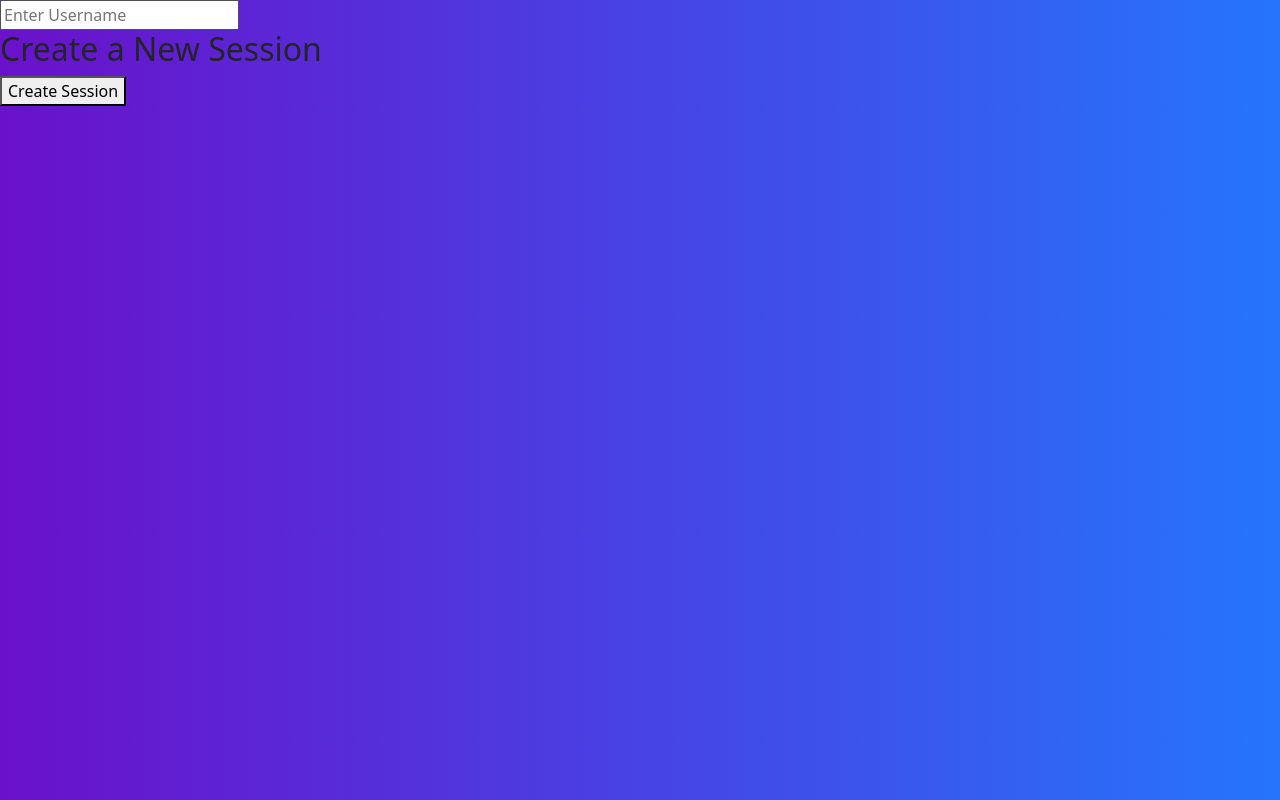
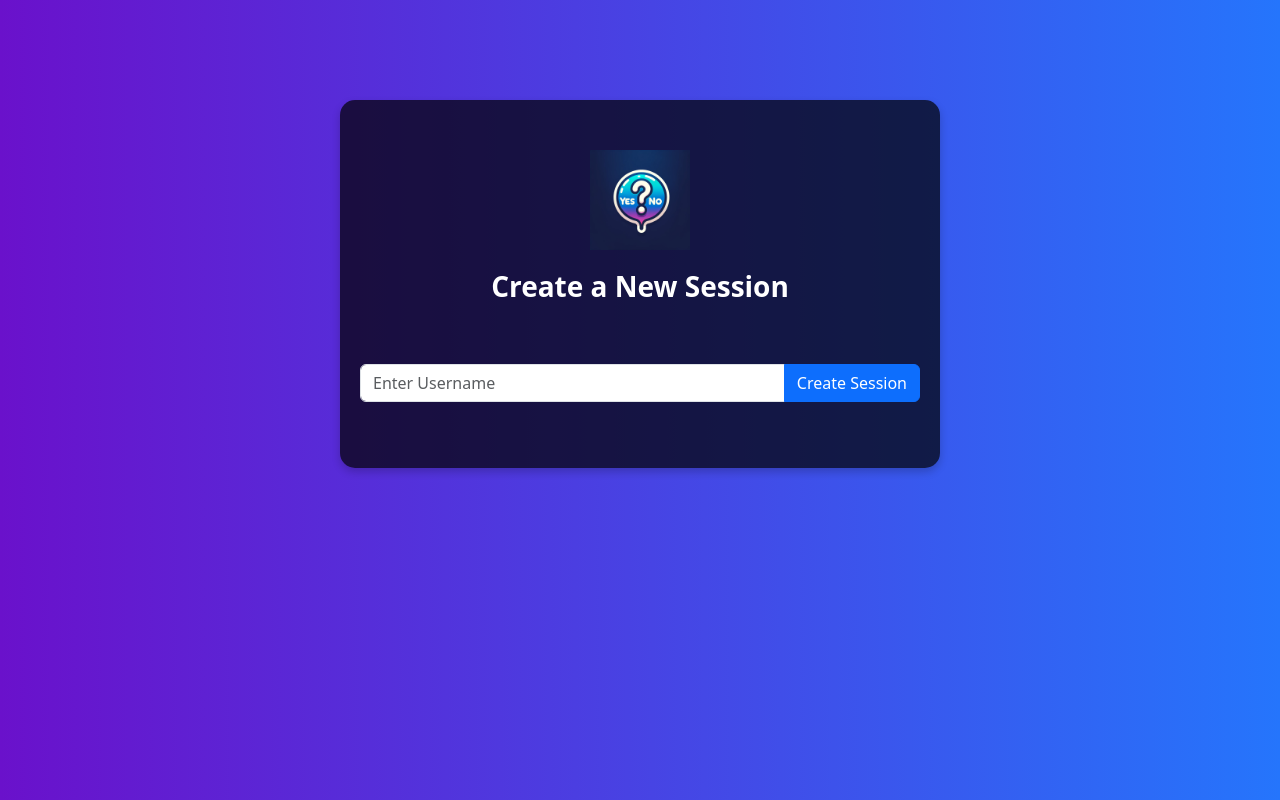
Before and after one commit to yacbln/guess-less, a React (Create React App) app in the folder guess-less-react-frontend/: page /create-session in a window 1280 px wide. Built offline with nearby package versions, Linux system fonts and the light colour scheme; the HTML template or start-up script is replaced by a standard one.

Commit message:
more styling

```diff
--- a/guess-less-react-frontend/src/components/CreateSessionPage.js
+++ b/guess-less-react-frontend/src/components/CreateSessionPage.js
@@ -1,7 +1,8 @@
 import React, { useState, useEffect } from 'react';
 import {createSession,requestStartSession} from '../websocket/websocket';
 import { useNavigate } from 'react-router-dom';
-import './RunningSessionPage.css';
+import './HomePage.css';
+import logo from '../images/logo.png'
 
 
 const CreateSessionPage = ({setWs,setSessionId,ws,sessionId,setHint, setInitTurn}) => {
@@ -63,18 +64,37 @@ const CreateSessionPage = ({setWs,setSessionId,ws,sessionId,setHint, setInitTurn
   };
 
   return (
-    <div>
+
+    // <div className="home-container">
+    // <img src={logo} alt="Logo" className="logo" />
+    //   <h1>Welcome to Guess Less</h1>
+    //   <p>Start or join a session with friends!</p>
+    //   <div className="buttons">
+    //     <Link to="/create-session" className="btn btn-primary" style={{ marginRight: '20px' }}>Create New Session</Link>
+    //     <Link to="/join-session" className="btn btn-primary">Join Existing Session</Link>
+    //   </div>
+    // </div>
+
+
+    <div className="home-container">
+
+      {/* <div className="mb-3">
+        <button className="btn btn-primary"> Home </button>
+      </div> */}
+      <img src={logo} alt="Logo" className="logo" />
+      <h3>Create a New Session</h3>
       {sessionStatus == 'SessionNotCreated' && (
-
-      <div>
+      <div className="row">
+        <div className="input-group mb-3">
           <input
-        type="text"
-        placeholder="Enter Username"
-        value={username}
-        onChange={handleInputChangeUsername}
-      />
-        <h2>Create a New Session</h2>
-        <button onClick={handleCreateSession}>Create Session</button>
+            type="text"
+            className="form-control"
+            placeholder="Enter Username"
+            value={username}
+            onChange={handleInputChangeUsername}
+          />
+          <button onClick={handleCreateSession} className="btn btn-primary">Create Session</button>
+        </div>
       </div>
       )}
       {sessionStatus == 'WaitingForUsers' && (
@@ -85,9 +105,10 @@ const CreateSessionPage = ({setWs,setSessionId,ws,sessionId,setHint, setInitTurn
             <li key={index}>{item}</li>
         ))}
         </ul>
-        <button onClick={startSession}>Start Game</button>
+        <button onClick={startSession} className="btn btn-primary">Start Game</button>
       </div>
       )}
+
     </div>
   );
 };
--- a/guess-less-react-frontend/src/components/HomePage.css
+++ b/guess-less-react-frontend/src/components/HomePage.css
@@ -6,10 +6,10 @@ body {
   }
 
 
-  p {
+p {
     font-weight: 400;
     color: white;
-  }
+}
 .home-container {
 max-width: 600px;
 margin: 100px auto;
@@ -20,13 +20,13 @@ box-shadow: 0 4px 8px rgba(0, 0, 0, 0.2);
 text-align: center;
 }
 
-.home-container h1 {
+.home-container h1,.home-container h3 {
   font-weight: 600;
-  font-size: 2.5rem;
+  /* font-size: 2.5rem;  */
   color: white;
   margin-bottom: 60px;
 }
-.logo-placeholder {
+.logo {
 width: 100px;
 height: 100px;
 margin: 0 auto 20px;
--- a/guess-less-react-frontend/src/components/HomePage.js
+++ b/guess-less-react-frontend/src/components/HomePage.js
@@ -7,7 +7,7 @@ import logo from '../images/logo.png'
 const HomePage = () => {
   return (
     <div className="home-container">
-    <img src={logo} alt="Logo" className="logo-placeholder" />
+    <img src={logo} alt="Logo" className="logo" />
       <h1>Welcome to Guess Less</h1>
       <p>Start or join a session with friends!</p>
       <div className="buttons">
```
